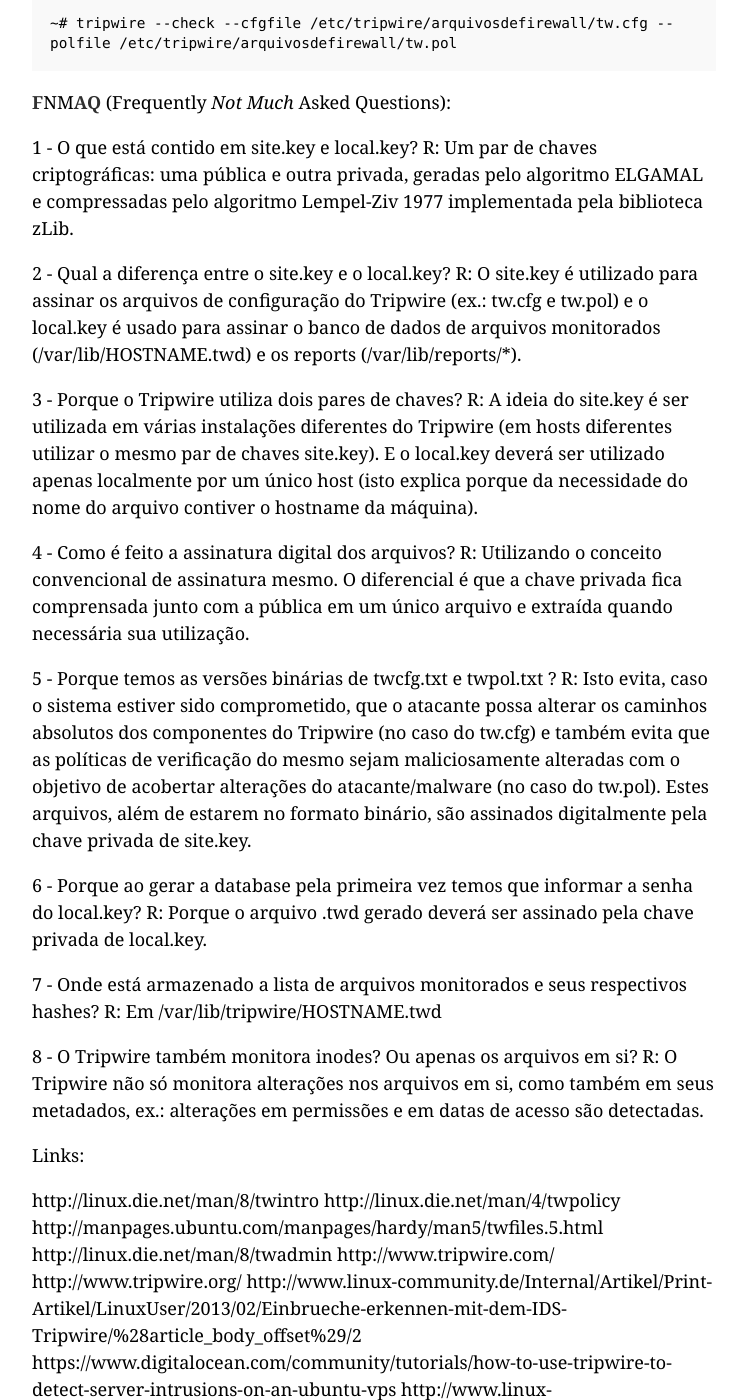
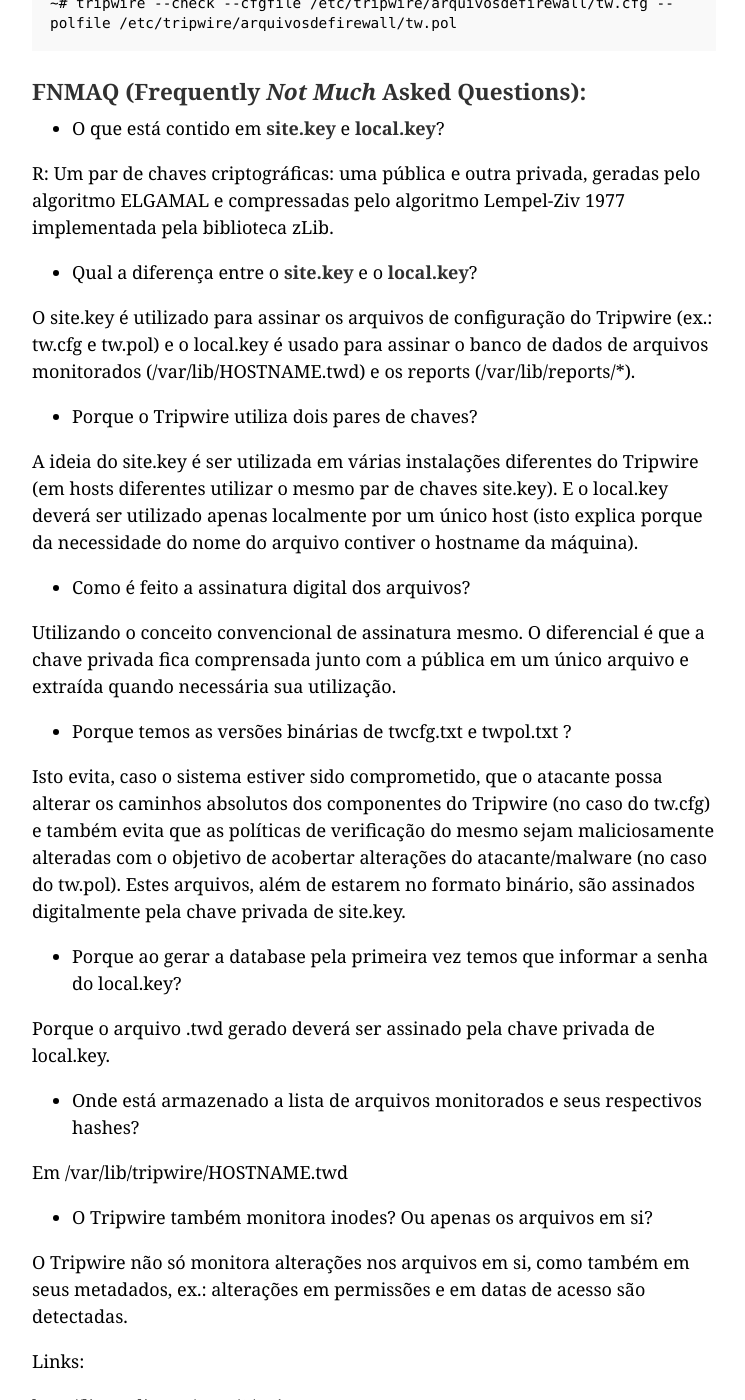
Before and after one commit to Kingm0b/jekyll-minimal-theme, a Jekyll site: the page built from _posts/2017-02-28-tripwire-hids.md, in a window 1280 px wide and 1400 px high, scrolled down 12992 px. Shown: the whole window, without its empty margins (266-1011 px from the left). Built offline with Jekyll 4.4.1, drawn with Linux system fonts in a browser that asks for light colours; some of the changed text lies outside the part shown.

Commit message:
Add files via upload

````diff
--- a/_posts/2017-02-28-tripwire-hids.md
+++ b/_posts/2017-02-28-tripwire-hids.md
@@ -407,17 +407,18 @@
 
 As seções default são as seguintes:
 
-@@section   # Declara uma seção, na maioria das vezes haverá uma seção GLOBAL e/ou uma FS.  Uma seção GLOBAL é utilizada apenas para declarar variáveis que poderão ser reaproveitadas em outros arquivos de política. Uma seção FS define toda a área do arquivo de políticas onde serão encontradas definição de máscaras, variáveis e regras que afetem sistemas de arquivos UNIX. Em sistemas Windows esta seção será referenciada como @@section NTFS.
+```
+@@section	# Declara uma seção, na maioria das vezes haverá uma seção GLOBAL e/ou uma FS.  Uma seção GLOBAL é utilizada apenas para declarar variáveis que poderão ser reaproveitadas em outros arquivos de política. Uma seção FS define toda a área do arquivo de políticas onde serão encontradas definição de máscaras, variáveis e regras que afetem sistemas de arquivos UNIX. Em sistemas Windows esta seção será referenciada como @@section NTFS.
 
-@@ifhost     # Permite uma aplicação condicional
-@@else        # de uma regra.
+@@ifhost	# Permite uma aplicação condicional
+@@else		# de uma regra.
 @@endif
 
-@@print    # Imprime uma mensagem
-@@error   # Imprime uma mensagem de erro
+@@print		# Imprime uma mensagem
+@@error		# Imprime uma mensagem de erro
 
-@@end     # Marks the logical end-of-file.
-
+@@end		# Marks the logical end-of-file.
+```
 
 
 ### Monitoramento seletivo com Tripwire
@@ -526,51 +527,77 @@
 
 
 
-**F**NM**AQ** (Frequently *Not Much* Asked Questions):
+### **F**NM**AQ** (Frequently *Not Much* Asked Questions):
 
-1 - O que está contido em site.key e local.key?
+* O que está contido em **site.key** e **local.key**?
+
 R: Um par de chaves criptográficas: uma pública e outra privada, geradas pelo algoritmo ELGAMAL e compressadas pelo algoritmo Lempel-Ziv 1977 implementada pela biblioteca zLib.
 
-2 - Qual a diferença entre o site.key e o local.key?
-R: O site.key é utilizado para assinar os arquivos de configuração do Tripwire (ex.: tw.cfg e tw.pol) e o local.key é usado para assinar o banco de dados de arquivos monitorados (/var/lib/HOSTNAME.twd) e os reports (/var/lib/reports/*).
+* Qual a diferença entre o **site.key** e o **local.key**?
 
-3 - Porque o Tripwire utiliza dois pares de chaves?
-R: A ideia do site.key é ser utilizada em várias instalações diferentes do Tripwire (em hosts diferentes utilizar o mesmo par de chaves site.key). E o local.key deverá ser utilizado apenas localmente por um único host (isto explica porque da necessidade do nome do arquivo contiver o hostname da máquina).
+O site.key é utilizado para assinar os arquivos de configuração do Tripwire (ex.: tw.cfg e tw.pol) e o local.key é usado para assinar o banco de dados de arquivos monitorados (/var/lib/HOSTNAME.twd) e os reports (/var/lib/reports/*).
 
-4 - Como é feito a assinatura digital dos arquivos?
-R: Utilizando o conceito convencional de assinatura mesmo. O diferencial é que a chave privada fica comprensada junto com a pública em um único arquivo e extraída quando necessária sua utilização.
+* Porque o Tripwire utiliza dois pares de chaves?
 
-5 - Porque temos as versões binárias de twcfg.txt e twpol.txt ?
-R: Isto evita, caso o sistema estiver sido comprometido, que o atacante possa alterar os caminhos absolutos dos componentes do Tripwire (no caso do tw.cfg) e também evita que as políticas de verificação do mesmo sejam maliciosamente alteradas com o objetivo de acobertar alterações do atacante/malware (no caso do tw.pol). Estes arquivos, além de estarem no formato binário, são assinados digitalmente pela chave privada de site.key.
+A ideia do site.key é ser utilizada em várias instalações diferentes do Tripwire (em hosts diferentes utilizar o mesmo par de chaves site.key). E o local.key deverá ser utilizado apenas localmente por um único host (isto explica porque da necessidade do nome do arquivo contiver o hostname da máquina).
 
-6 - Porque ao gerar a database pela primeira vez temos que informar a senha do local.key?
-R: Porque o arquivo .twd gerado deverá ser assinado pela chave privada de local.key.
+* Como é feito a assinatura digital dos arquivos?
 
-7 - Onde está armazenado a lista de arquivos monitorados e seus respectivos hashes?
-R: Em /var/lib/tripwire/HOSTNAME.twd
+Utilizando o conceito convencional de assinatura mesmo. O diferencial é que a chave privada fica comprensada junto com a pública em um único arquivo e extraída quando necessária sua utilização.
 
-8 - O Tripwire também monitora inodes? Ou apenas os arquivos em si?
-R: O Tripwire não só monitora alterações nos arquivos em si, como também em seus metadados, ex.: alterações em permissões e em datas de acesso são detectadas.
+* Porque temos as versões binárias de twcfg.txt e twpol.txt ?
+
+Isto evita, caso o sistema estiver sido comprometido, que o atacante possa alterar os caminhos absolutos dos componentes do Tripwire (no caso do tw.cfg) e também evita que as políticas de verificação do mesmo sejam maliciosamente alteradas com o objetivo de acobertar alterações do atacante/malware (no caso do tw.pol). Estes arquivos, além de estarem no formato binário, são assinados digitalmente pela chave privada de site.key.
+
+* Porque ao gerar a database pela primeira vez temos que informar a senha do local.key?
+
+Porque o arquivo .twd gerado deverá ser assinado pela chave privada de local.key.
+
+* Onde está armazenado a lista de arquivos monitorados e seus respectivos hashes?
+
+Em /var/lib/tripwire/HOSTNAME.twd
+
+* O Tripwire também monitora inodes? Ou apenas os arquivos em si?
+
+O Tripwire não só monitora alterações nos arquivos em si, como também em seus metadados, ex.: alterações em permissões e em datas de acesso são detectadas.
 
 
 Links:
 
 http://linux.die.net/man/8/twintro
+
 http://linux.die.net/man/4/twpolicy
+
 http://manpages.ubuntu.com/manpages/hardy/man5/twfiles.5.html
+
 http://linux.die.net/man/8/twadmin
+
 http://www.tripwire.com/
+
 http://www.tripwire.org/
+
 http://www.linux-community.de/Internal/Artikel/Print-Artikel/LinuxUser/2013/02/Einbrueche-erkennen-mit-dem-IDS-Tripwire/%28article_body_offset%29/2
+
 https://www.digitalocean.com/community/tutorials/how-to-use-tripwire-to-detect-server-intrusions-on-an-ubuntu-vps
+
 http://www.linux-magazine.com/Online/Features/Detecting-Attackers-with-Tripwire
+
 http://www.linuxsecurity.com.br/article.php?sid=306
+
 http://www.vivaolinux.com.br/artigo/Tripwire-Checando-a-integridade-do-sistema
+
 http://adrenaline.uol.com.br/forum/area-linux-e-open-source/245637-tripwire-em-linux.html
+
 http://www.lsi.usp.br/~volnys/courses/presentations/LinuxSecurity/LinuxSecurity-colorida.PDF
+
 http://www.labbas.eng.uerj.br/links/linux/pg101.html
+
 http://189-90-102-190.life.com.br/article.php?sid=1253
+
 http://manpages.ubuntu.com/manpages/saucy/man5/twfiles.5.html
+
 https://www.safaribooksonline.com/library/view/linux-security-cookbook/0596003919/ch01s01.html
+
 http://www.linuxjournal.com/article/8758?page=0,1
+
 http://erikimh.com/tripwire/
````
